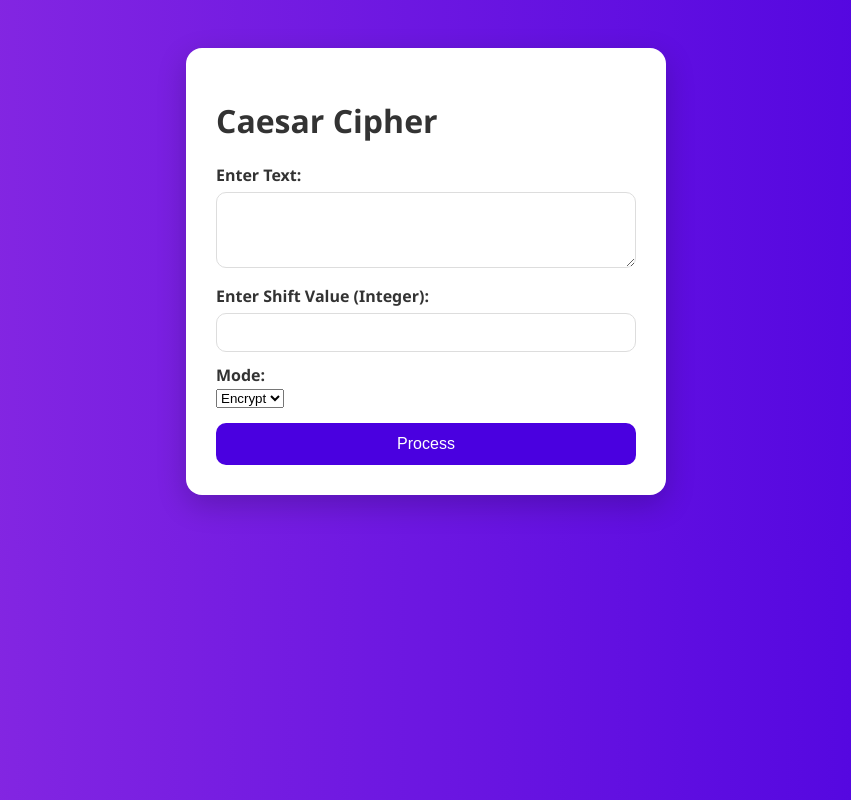
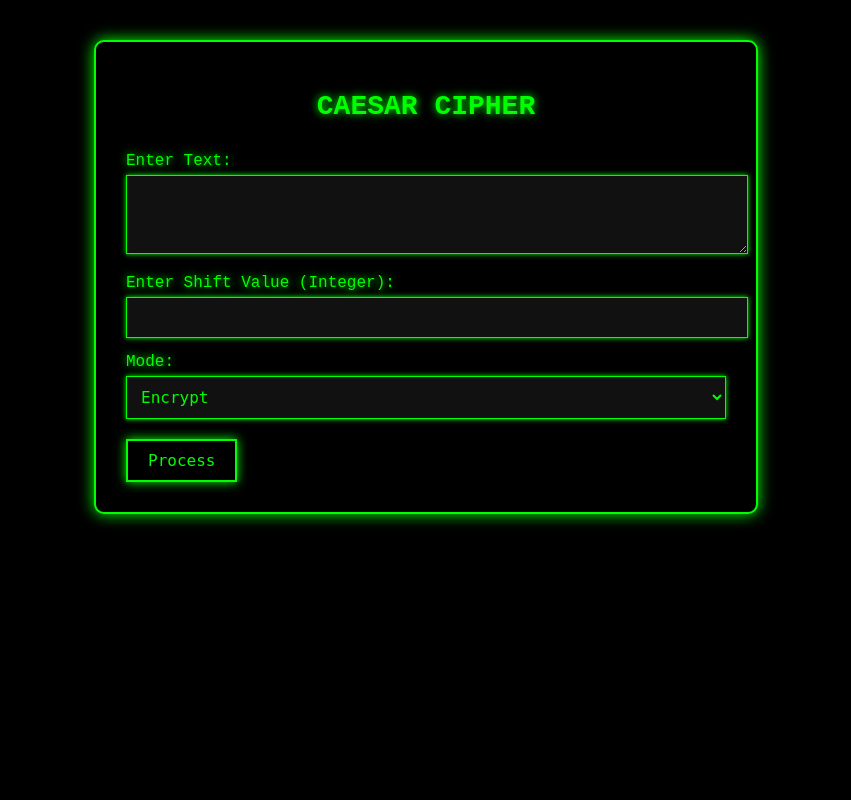
Before and after one commit to BhavarthPathare/PRODIGY_CS_01, a Flask app: page / in a window 1280 px wide. Shown: the whole page, without its empty margins (214-1065 px from the left). Run offline with Flask 3, Linux system fonts and the light colour scheme.

Commit message:
Update style.css

```diff
--- a/Caesar_Cipher_Web/static/style.css
+++ b/Caesar_Cipher_Web/static/style.css
@@ -1,93 +1,72 @@
 body {
-  font-family: 'Segoe UI', sans-serif;
-  background: linear-gradient(to right, #8e2de2, #4a00e0);
-  display: flex;
-  justify-content: center;
+  background-color: #000000;
+  color: #00ff00;
+  font-family: 'Courier New', Courier, monospace;
   padding: 40px;
-  color: #333;
+  margin: 0;
+  text-shadow: 0 0 8px #00ff00;
 }
 
 .container {
-  background-color: #ffffff;
+  max-width: 600px;
+  margin: auto;
+  border: 2px solid #00ff00;
   padding: 30px;
-  border-radius: 16px;
-  box-shadow: 0 10px 30px rgba(0,0,0,0.2);
-  width: 420px;
-  animation: fadeIn 0.5s ease-in-out;
+  background-color: #000;
+  box-shadow: 0 0 15px #00ff00;
+  border-radius: 10px;
 }
 
-@keyframes fadeIn {
-  from { opacity: 0; transform: scale(0.95); }
-  to { opacity: 1; transform: scale(1); }
-}
-
-h2 {
+h1 {
   text-align: center;
-  color: #4a00e0;
+  font-size: 28px;
+  margin-bottom: 30px;
+  text-transform: uppercase;
 }
 
 label {
-  font-weight: bold;
-  margin-top: 12px;
+  font-size: 16px;
   display: block;
+  margin: 15px 0 5px;
 }
 
-textarea, input[type="number"], input[type="text"] {
+input[type="text"],
+input[type="number"],
+select,
+textarea {
   width: 100%;
   padding: 10px;
-  border-radius: 10px;
-  border: 1px solid #ddd;
-  margin-top: 6px;
-  box-sizing: border-box;
-  font-size: 15px;
-}
-
-.radio-group {
-  margin: 15px 0;
-  display: flex;
-  justify-content: space-between;
-  font-weight: bold;
+  border: 1px solid #00ff00;
+  background-color: #111;
+  color: #00ff00;
+  font-size: 16px;
+  font-family: monospace;
+  box-shadow: 0 0 5px #00ff00;
 }
 
 button {
-  background-color: #4a00e0;
-  color: white;
-  padding: 12px;
-  width: 100%;
-  border: none;
-  border-radius: 10px;
+  background-color: #000;
+  color: #00ff00;
+  border: 2px solid #00ff00;
+  padding: 10px 20px;
   font-size: 16px;
-  margin-top: 15px;
+  font-family: monospace;
   cursor: pointer;
-  transition: 0.3s;
+  margin-top: 20px;
+  box-shadow: 0 0 10px #00ff00;
+  transition: 0.2s ease-in-out;
 }
 
 button:hover {
-  background-color: #5f27cd;
+  background-color: #00ff00;
+  color: #000;
+  text-shadow: none;
 }
 
-.result-box {
-  margin-top: 20px;
-  background: #f0f0ff;
-  padding: 15px;
-  border-radius: 10px;
-  text-align: center;
+.result {
+  margin-top: 30px;
+  border-top: 1px dashed #00ff00;
+  padding-top: 20px;
+  font-size: 18px;
+  word-wrap: break-word;
 }
-
-.result-box input {
-  margin-top: 10px;
-  margin-bottom: 10px;
-  font-weight: bold;
-  color: #2d3436;
-  background-color: #e0e8ff;
-  border: none;
-  text-align: center;
-}
-
-.result-box button {
-  background-color: #00b894;
-}
-
-.result-box button:hover {
-  background-color: #00cec9;
-}
```
